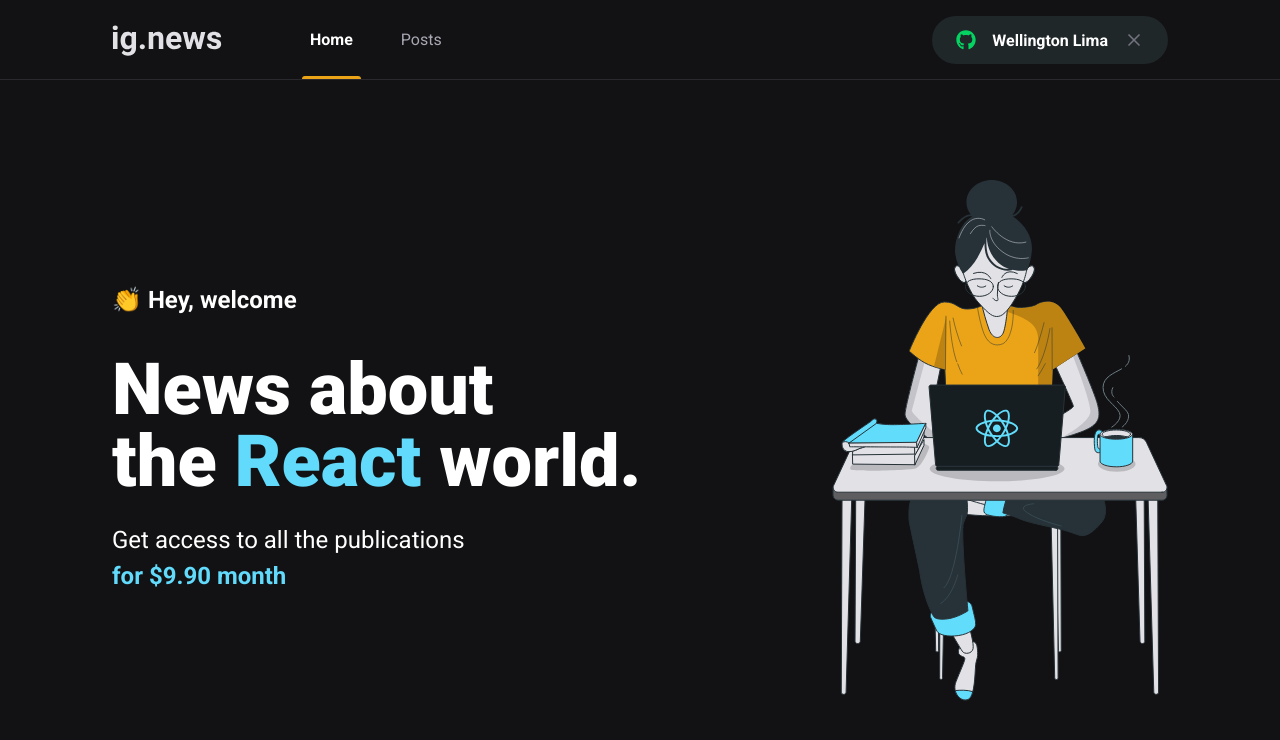
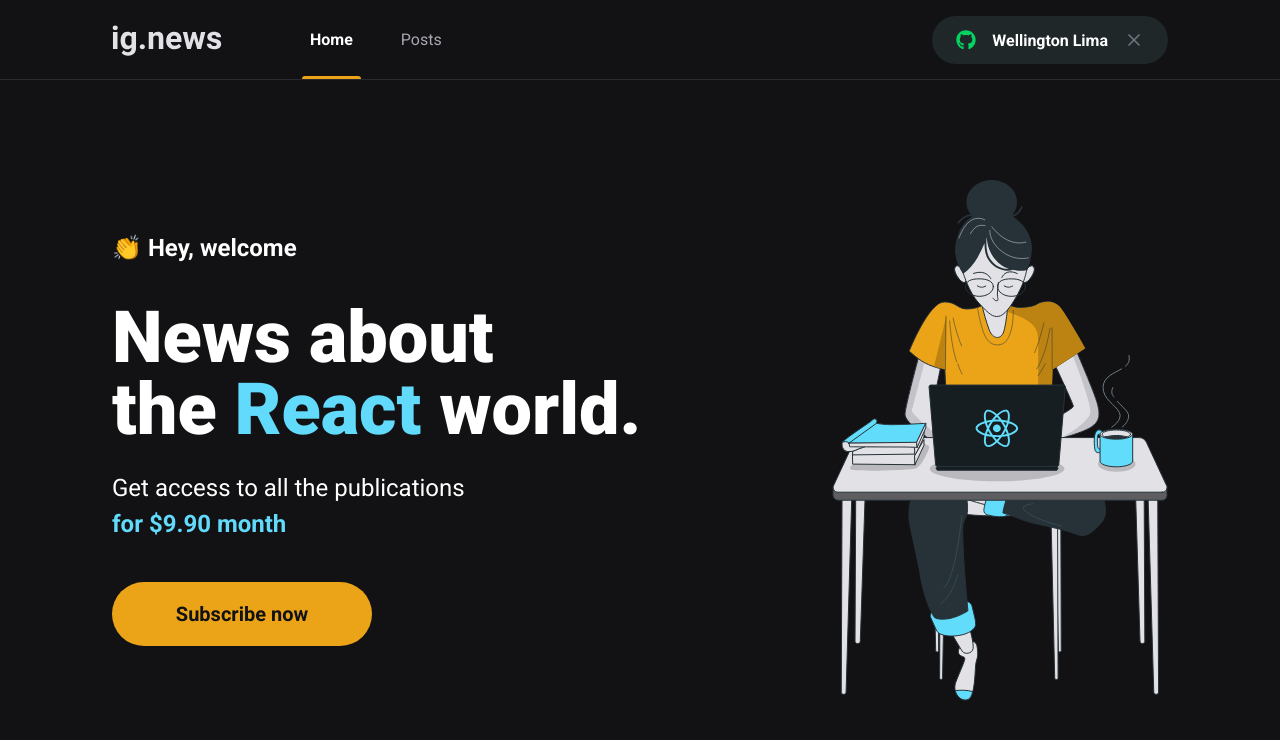
Before and after one commit to wellingtondw/ignews, a Next.js app: page / in a window 1280 px wide. Shown: the top 740 px of the page. Built offline with nearby package versions, Linux system fonts and the light colour scheme.

Commit message:
create subscribe button

```diff
--- /dev/null
+++ b/src/components/SubscribeButton/index.tsx
@@ -0,0 +1,9 @@
+import styles from './styles.module.scss'
+
+export function SubscribeButton() {
+  return (
+    <button type='button' className={styles.subscribeButton}>
+      Subscribe now
+    </button>
+  )
+}
--- /dev/null
+++ b/src/components/SubscribeButton/styles.module.scss
@@ -0,0 +1,20 @@
+.subscribeButton {
+  height: 4rem;
+  width: 260px;
+  border: 0;
+  border-radius: 2rem;
+  background: var(--yellow-500);
+  color: var(--gray-900);
+  font-size: 1.25rem;
+  font-weight: bold;
+
+  display: flex;
+  align-items: center;
+  justify-content: center;
+
+  transition: filter 0.2s;
+
+  &:hover {
+    filter: brightness(0.8);
+  }
+}
--- a/src/pages/home.module.scss
+++ b/src/pages/home.module.scss
@@ -39,5 +39,8 @@
     }
   }
 
+  button {
+    margin-top: 2.5rem;
+  }
 
 }
--- a/src/pages/index.tsx
+++ b/src/pages/index.tsx
@@ -1,4 +1,5 @@
 import Head from 'next/head'
+import { SubscribeButton } from '../components/SubscribeButton'
 
 import styles from './home.module.scss'
 
@@ -16,6 +17,8 @@
             Get access to all the publications <br/>
             <span>for $9.90 month</span>
           </p>
+
+          <SubscribeButton />
         </section>
 
         <img src="/images/avatar.svg" alt="girl coding"/>
```
